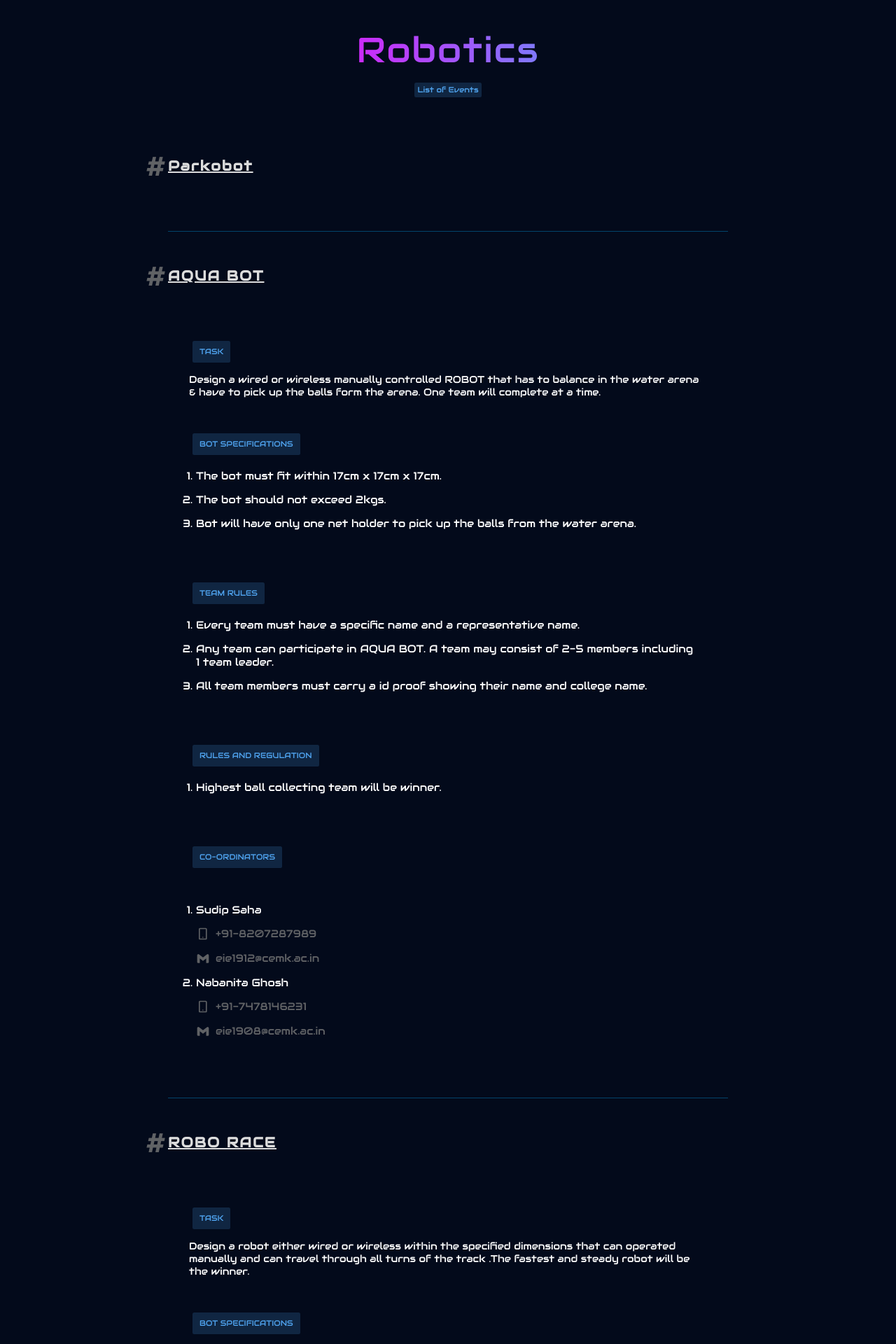
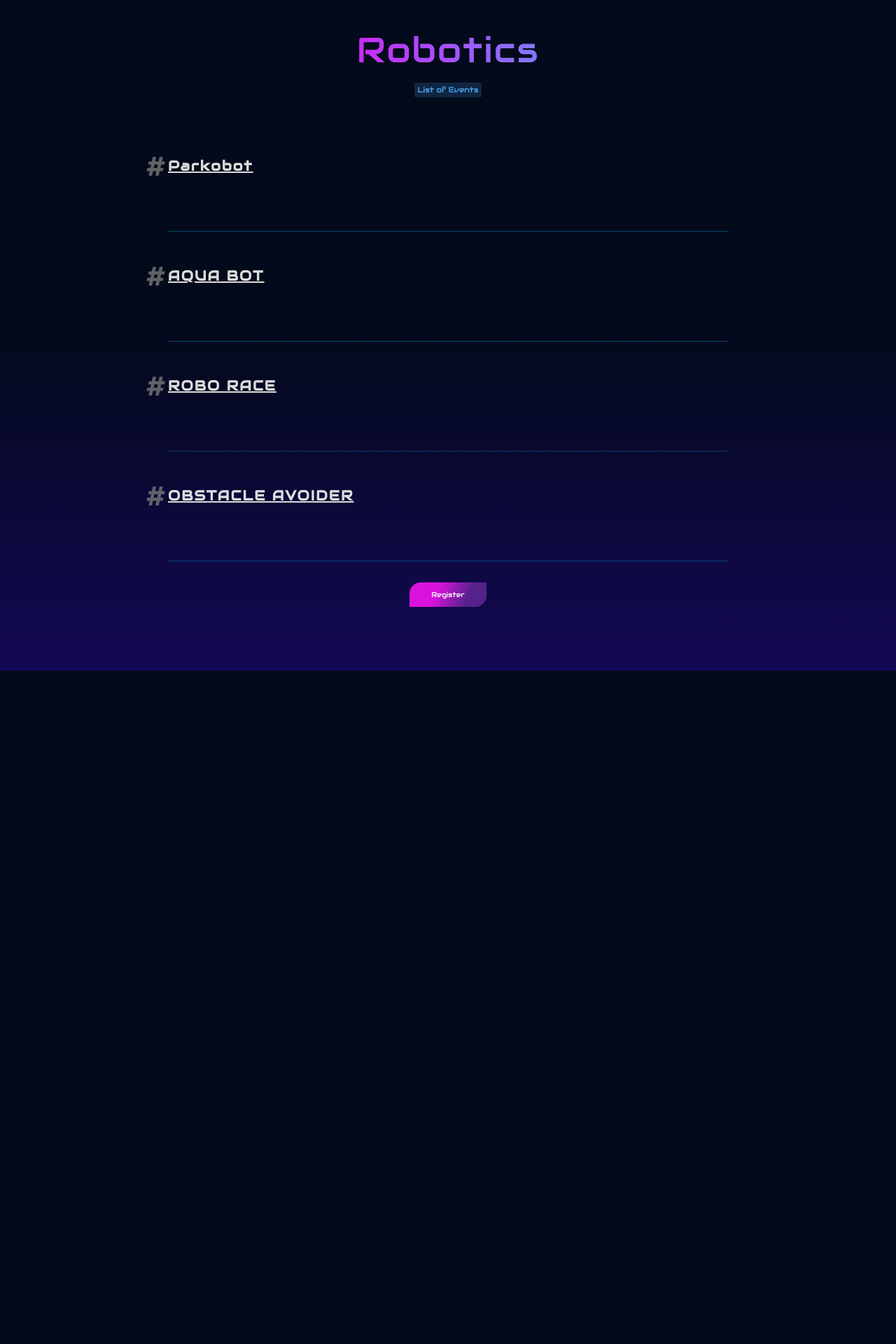
Before and after one commit to detronetdip/resonence, a PHP site: page /robotics.html in a window 1280 px wide. Shown: the top 1920 px of the page at 70% size. After the commit the page ends 958 px from the top, so only its background shows below. Run offline with PHP 8.4, Linux system fonts and the light colour scheme.

Commit message:
js added

```diff
--- a/assets/css/events.css
+++ b/assets/css/events.css
@@ -255,6 +255,11 @@ i {
   text-decoration: underline;
   position: relative;
   color: #dddddd;
+  -webkit-user-select: none;
+     -moz-user-select: none;
+      -ms-user-select: none;
+          user-select: none;
+  cursor: pointer;
   letter-spacing: 2px;
 }
 
--- a/assets/css/events.scss
+++ b/assets/css/events.scss
@@ -143,6 +143,8 @@
     text-decoration: underline;
     position: relative;
     color: #dddddd;
+    user-select: none;
+    cursor: pointer;
     letter-spacing: 2px;
     &::before {
       content: "#";
--- a/assets/js/events.js
+++ b/assets/js/events.js
@@ -1,15 +1,31 @@
-var allId = ["pkbt","aqua","rbrce","rbrce"];
-var parkobot = document.getElementById("pkbt");
-parkobot.style.height = 0;
+var allId = ["pkbt", "aqua", "rbrce", "rbrce", "obs"];
 function expand(e) {
-  var id = e.getAttribute("refer");
-  var isOpen = e.getAttribute("isOpen");
-  console.log(isOpen);
-  if (isOpen == "false") {
-    document.getElementById(id).style.height = "auto";
-    e.setAttribute("isOpen", true);
-  } else {
-    document.getElementById(id).style.height = "0";
-    e.setAttribute("isOpen", false);
-  }
+  // var id = e.getAttribute("refer");
+  // var isOpen = e.getAttribute("isOpen");
+  // console.log(isOpen);
+  // if (isOpen == "false") {
+  //   document.getElementById(id).style.height = "auto";
+  //   e.setAttribute("isOpen", true);
+  // } else {
+  //   document.getElementById(id).style.height = "0";
+  //   e.setAttribute("isOpen", false);
+  // }
+  allId.forEach((r) => {
+    if (e.nextSibling.nextSibling.id == r) {
+      var isOpen = e.getAttribute("isOpen");
+      if(isOpen=="false"){
+        e.nextSibling.nextSibling.style.height = "auto";
+        e.setAttribute("isOpen", true);
+      }else{
+        e.nextSibling.nextSibling.style.height = 0;
+        e.setAttribute("isOpen", false);
+      }
+    } else {
+      document.getElementById(r).style.height = 0;
+      document.getElementById(r).previousSibling.previousSibling.setAttribute("isOpen", false);
+    }
+  });
 }
+allId.forEach((e) => {
+  document.getElementById(e).style.height = 0;
+});
--- a/robotics.html
+++ b/robotics.html
@@ -385,8 +385,8 @@ obstacle cleared.
              <!-- single event start -->
 
              <div class="single-sub-event">
-              <h5 onclick="expand(this)" refer="rbrce" isOpen="false">OBSTACLE AVOIDER</h5>
-              <div class="colapse" id="rbrce">
+              <h5 onclick="expand(this)" refer="obs" isOpen="false">OBSTACLE AVOIDER</h5>
+              <div class="colapse" id="obs">
                 <span class="highlight2 pt5 p1">TASK</span>
               <p class="pt1 fs14">
                 Design a automatic ROBOT that has to avoid the obstacles present in the track. One team will compete at a time.
```
Also changed, not shown: 1 other file.
